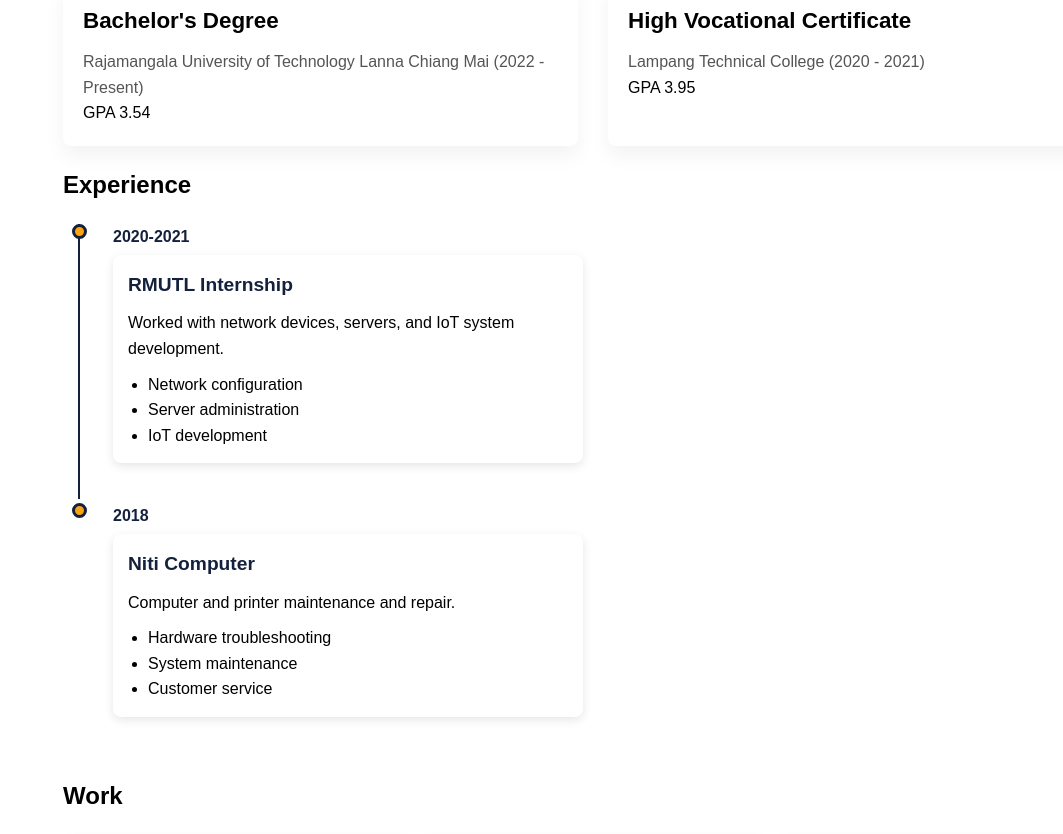
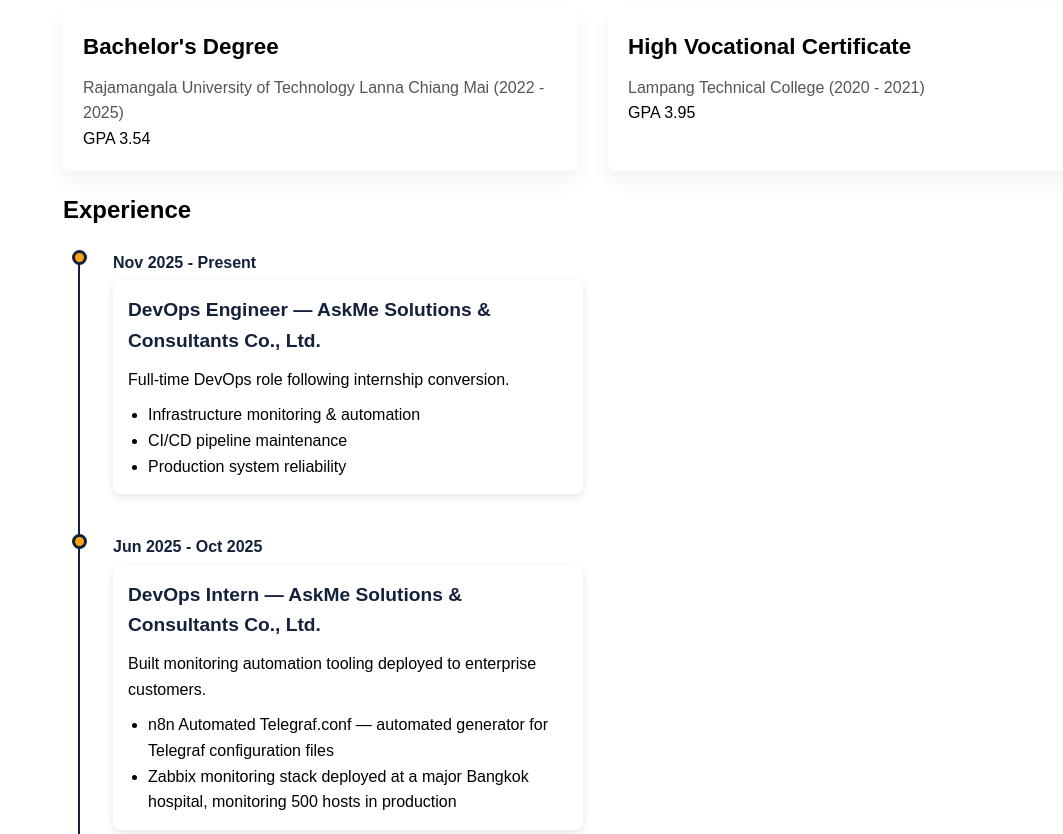
Before and after one commit to ItsRyS/portfolio, a website built with Vite: page index.html in a window 1280 px wide. Shown: the part 869-1703 px from the top of the page, without its empty margins (217-1280 px from the left). Built offline with nearby package versions, Linux system fonts and the light colour scheme; grey boxes are pictures that could not be loaded.

Commit message:
feat: implement portfolio base styling and structure with new CSS and Docker configuration

```diff
--- a/index.html
+++ b/index.html
@@ -5,14 +5,14 @@
     <meta name="viewport" content="width=device-width, initial-scale=1.0" />
     <meta
       name="description"
-      content="Web Developer Portfolio of Patthanan Jaichuai, showcasing skills and projects in web development."
+      content="DevOps Engineer Portfolio of Patthanan Jaichuai, showcasing experience in monitoring, automation, and infrastructure."
     />
     <meta
       name="keywords"
-      content="web developer, portfolio, React, Node.js, web design, developer in Thailand"
+      content="DevOps engineer, portfolio, Zabbix, Telegraf, n8n, monitoring, automation, infrastructure, engineer in Thailand"
     />
     <meta name="robots" content="index, follow" />
-    <title>Rys Portfolio | PJ.Nut - Web Developer</title>
+    <title>Rys Portfolio | PJ.Nut - DevOps Engineer</title>
 
     <link rel="preconnect" href="https://fonts.googleapis.com" />
     <link rel="preconnect" href="https://fonts.gstatic.com" crossorigin />
@@ -75,10 +75,11 @@
         <section id="home" aria-label="Intro Section" class="home">
           <div class="intro-container">
             <div class="intro-text">
-              <h1>PJ.Nut - Web Developer</h1>
+              <h1>PJ.Nut - DevOps Engineer</h1>
               <p class="subtext">
-                I'm a third-year Computer Engineering student at RMUTL, Chiang
-                Mai. Passionate about web development and system engineering.
+                Computer Engineering graduate from RMUTL, Chiang Mai. Currently
+                a DevOps Engineer at AskMe Solutions &amp; Consultants, focused
+                on monitoring, automation, and infrastructure reliability.
               </p>
               <a href="/RESUME-Patthanan.pdf" class="btn-portfolio" download>
                 <i class="bx bx-download"></i> Download Resume
@@ -191,7 +192,7 @@
               <ul class="edu-content">
                 <li>
                   Rajamangala University of Technology Lanna Chiang Mai (2022 -
-                  Present)
+                  2025)
                 </li>
                 <span>GPA 3.54</span>
               </ul>
@@ -210,6 +211,42 @@
         <section id="experience">
           <h2>Experience</h2>
           <div class="timeline">
+            <div class="timeline-item">
+              <div class="timeline-dot"></div>
+              <div class="timeline-date">Nov 2025 - Present</div>
+              <div class="timeline-content">
+                <h3>DevOps Engineer — AskMe Solutions &amp; Consultants Co., Ltd.</h3>
+                <p>
+                  Full-time DevOps role following internship conversion.
+                </p>
+                <ul class="timeline-details">
+                  <li>Infrastructure monitoring &amp; automation</li>
+                  <li>CI/CD pipeline maintenance</li>
+                  <li>Production system reliability</li>
+                </ul>
+              </div>
+            </div>
+            <div class="timeline-item">
+              <div class="timeline-dot"></div>
+              <div class="timeline-date">Jun 2025 - Oct 2025</div>
+              <div class="timeline-content">
+                <h3>DevOps Intern — AskMe Solutions &amp; Consultants Co., Ltd.</h3>
+                <p>
+                  Built monitoring automation tooling deployed to enterprise
+                  customers.
+                </p>
+                <ul class="timeline-details">
+                  <li>
+                    n8n Automated Telegraf.conf — automated generator for
+                    Telegraf configuration files
+                  </li>
+                  <li>
+                    Zabbix monitoring stack deployed at a major Bangkok
+                    hospital, monitoring 500 hosts in production
+                  </li>
+                </ul>
+              </div>
+            </div>
             <div class="timeline-item">
               <div class="timeline-dot"></div>
               <div class="timeline-date">2020-2021</div>
--- a/src/style.css
+++ b/src/style.css
@@ -456,8 +456,9 @@
     content: "";
     position: absolute;
     left: 15px;
+    top: 20px;
     width: 2px;
-    height: 48%;
+    height: calc(100% - 40px);
     background: var(--primary-color);
   }
 
@@ -749,7 +750,6 @@
 
     .timeline::before {
       left: 10px;
-      height: 85%;
     }
 
     .timeline-item {
```
Also changed, not shown: 1 other file.
